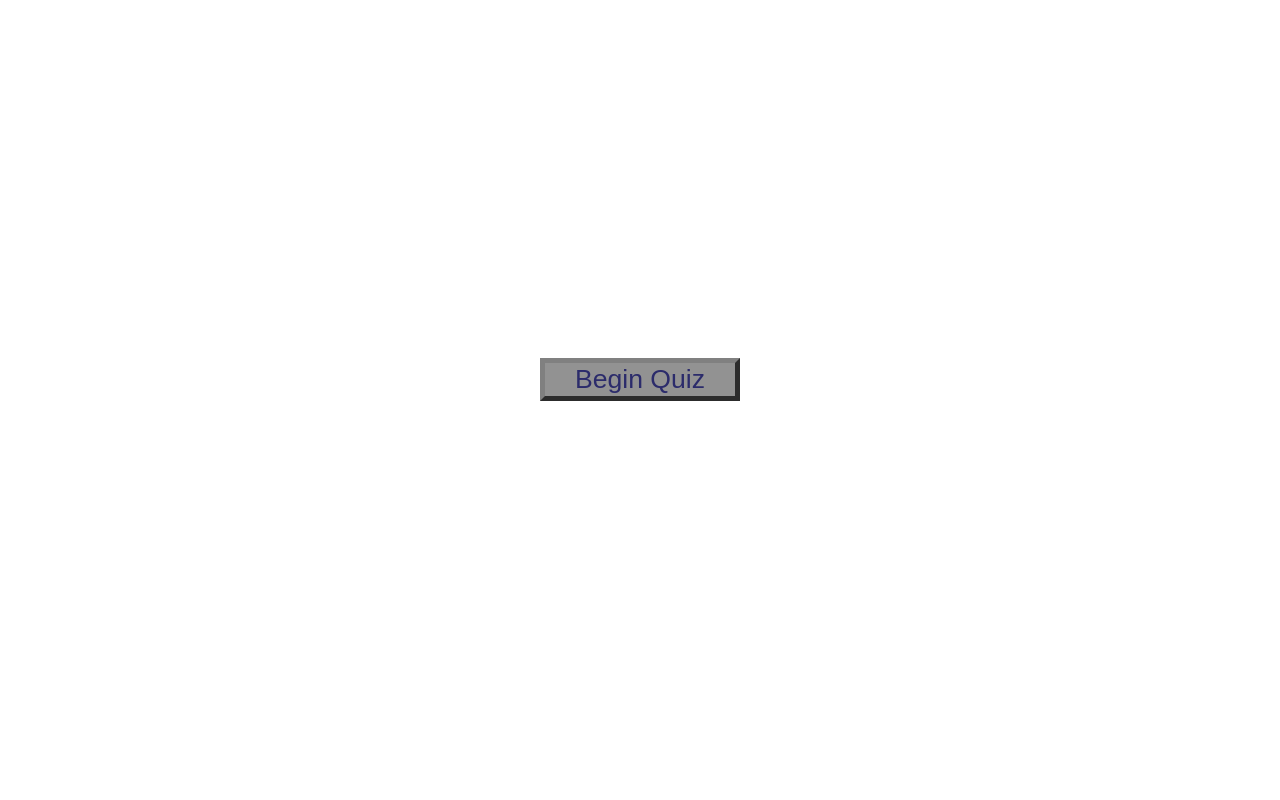
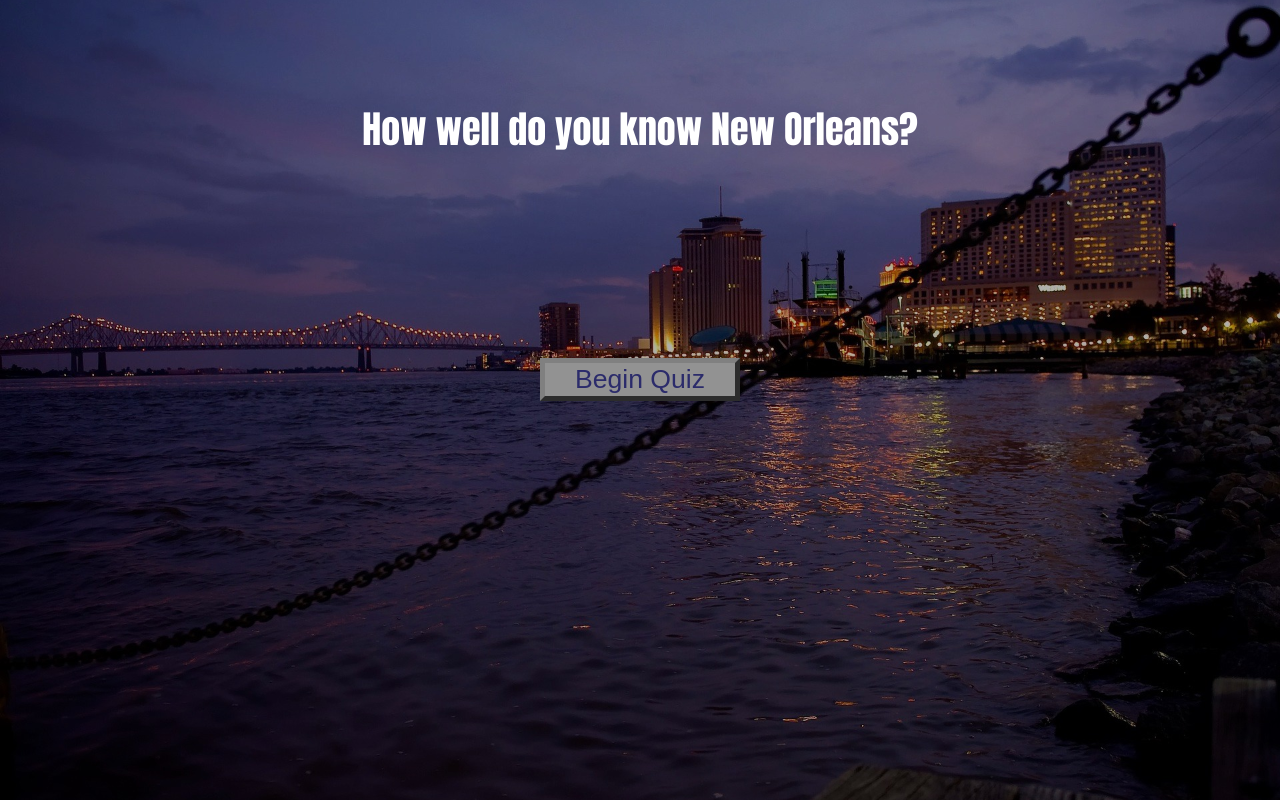
Before and after one commit to fullstacknewbie/NOLAquiz2, a plain HTML site: page index.html in a window 1280 px wide. Drawn offline with nearby package versions, Linux system fonts and the light colour scheme.

Commit message:
Update index.css

```diff
--- a/index.css
+++ b/index.css
@@ -10,7 +10,7 @@ form {
 
 html {
     /*margin: 0;*/
-    background-image: url("images/background.jpg");
+    background-image: url("background.jpg");
     background-repeat: no-repeat;
     background-size: cover;
     min-height: 100%;
```
